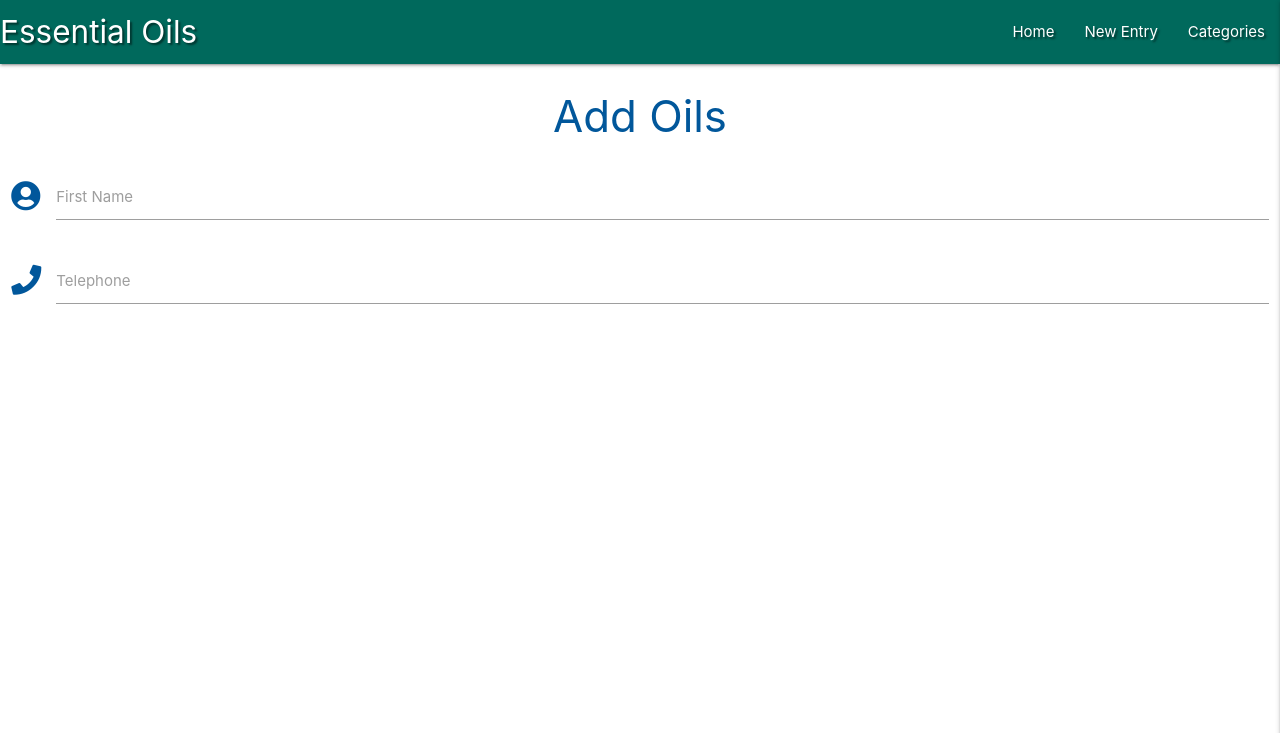
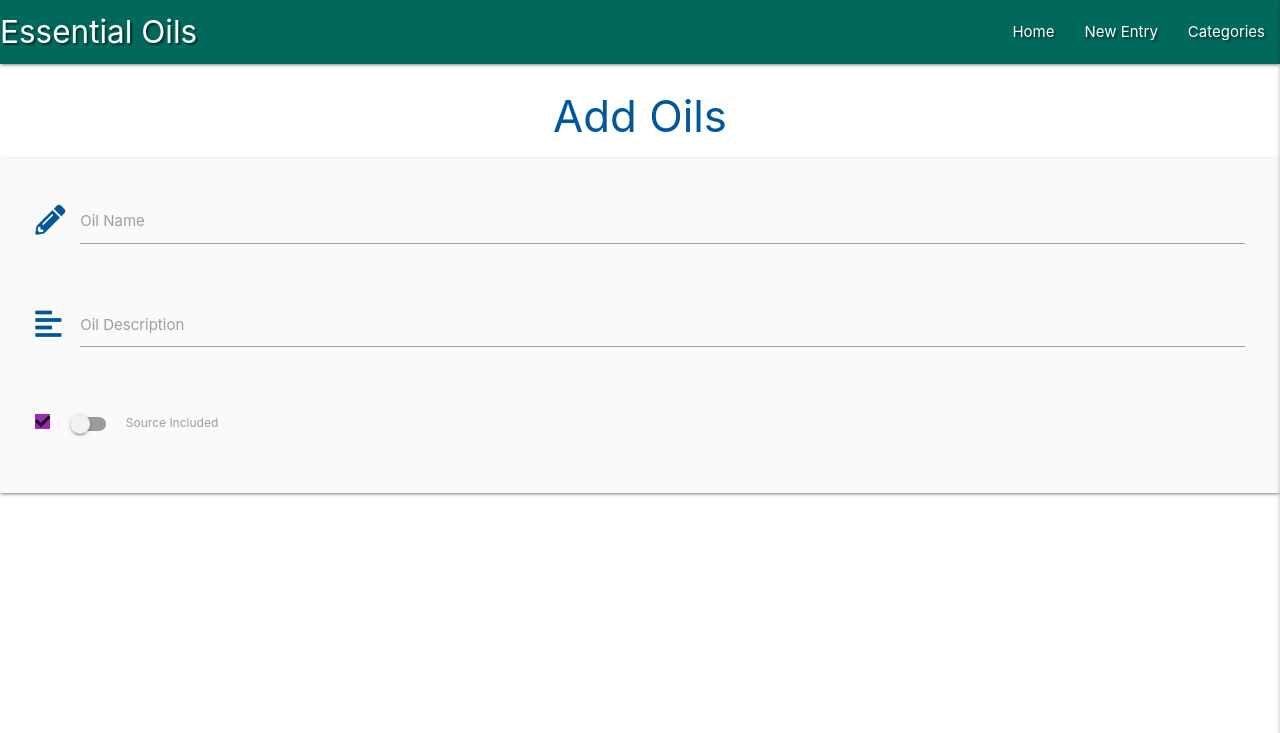
Before and after one commit to Code-Institute-Submissions/EssentialOilsDatabase, a Flask app: page /add_oils in a window 1280 px wide. Shown: the top 733 px of the page. Run offline with Flask 2, Linux system fonts and the light colour scheme; some libraries are stand-ins or nearby versions.

Commit message:
Add task form input fields

```diff
--- a/templates/add_oils.html
+++ b/templates/add_oils.html
@@ -3,18 +3,36 @@
 
     <h3 class="light-blue-text text-darken-4 center-align">Add Oils</h3>
 
-    <div class="row">
+    <div class="row card-panel grey lighten-5">
         <form class="col s12" method="POST" action="">
             <div class="row">
                 <div class="input-field col s12">
-                    <i class="fas fa-user-circle prefix light-blue-text text-darken-4"></i>            <!--change color, fa, and styles-->
-                    <input id="icon_prefix" type="text" class="validate">
-                    <label for="icon_prefix">First Name</label>
+                    <i class="fas fa-pencil-alt prefix light-blue-text text-darken-4"></i>            <!--change color, fa, and styles-->
+                    <input id="oil_name" name="oil_name" minlength="5" max length="50"
+                        type="text" class="validate" required>
+                    <label for="oil_name">Oil Name</label>
                 </div>
+            </div>
+            <div class="row">
                 <div class="input-field col s12">
-                    <i class="fas fa-phone prefix light-blue-text text-darken-4"></i>
-                    <input id="icon_telephone" type="tel" class="validate">
-                    <label for="icon_telephone">Telephone</label>
+                    <i class="fas fa-align-left prefix light-blue-text text-darken-4"></i>                    <!--change color, fa, and styles-->
+                    <textarea id="oil_description" name="oil_description" minlength="5"
+                        maximumlength="200" class="materialize-textarea validate" required></textarea>
+                    <label for="oil_description">Oil Description</label>
+                </div>
+            </div>
+            <div class="row">
+                <div class="input-field col 12">
+                    <!-- Switch -->
+                <div class="switch">
+                    <i class="fas fa-check purple text-lighten-2"></i>
+                    <label for="source_inc">
+                        <input type="checkbox" id="source_inc" name="source_inc">
+                        <span class="lever"></span>
+                        Source Included
+                    </label>
+                </div>
+
                 </div>
             </div>
         </form>
```
